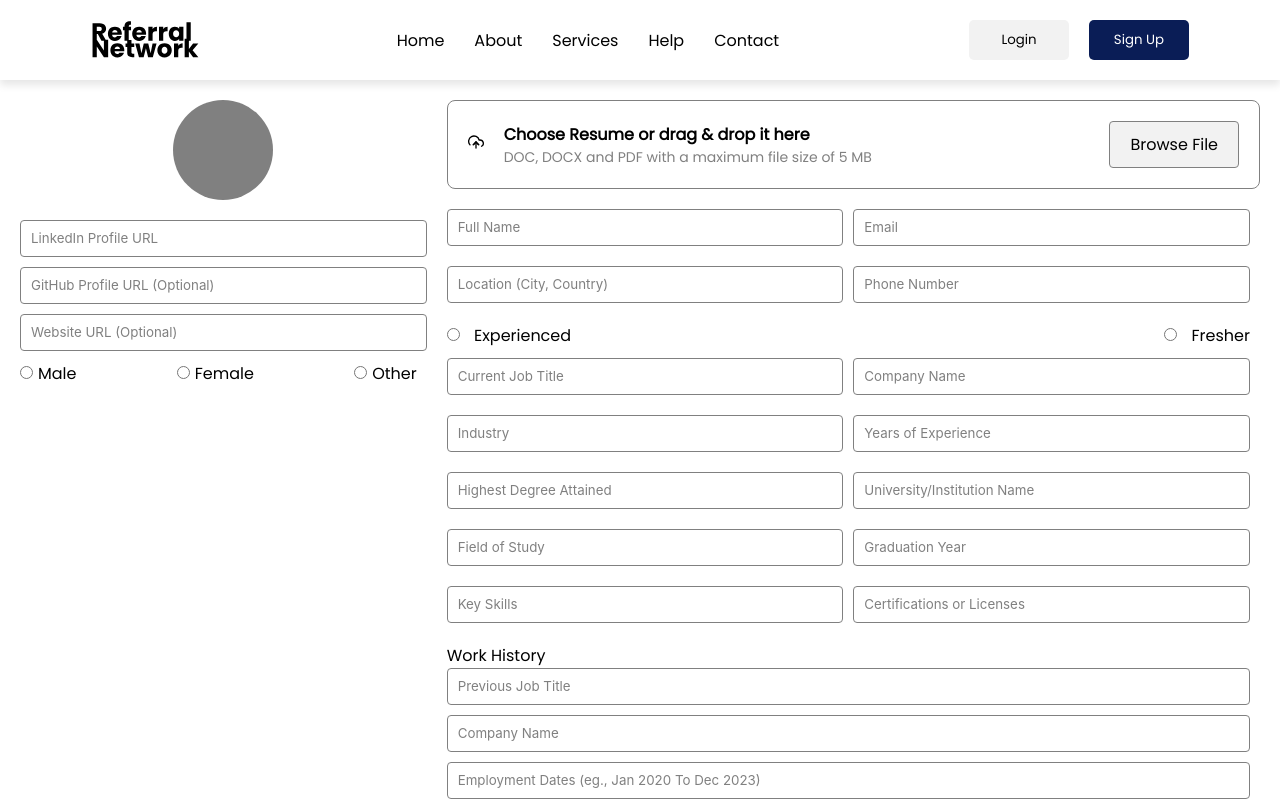
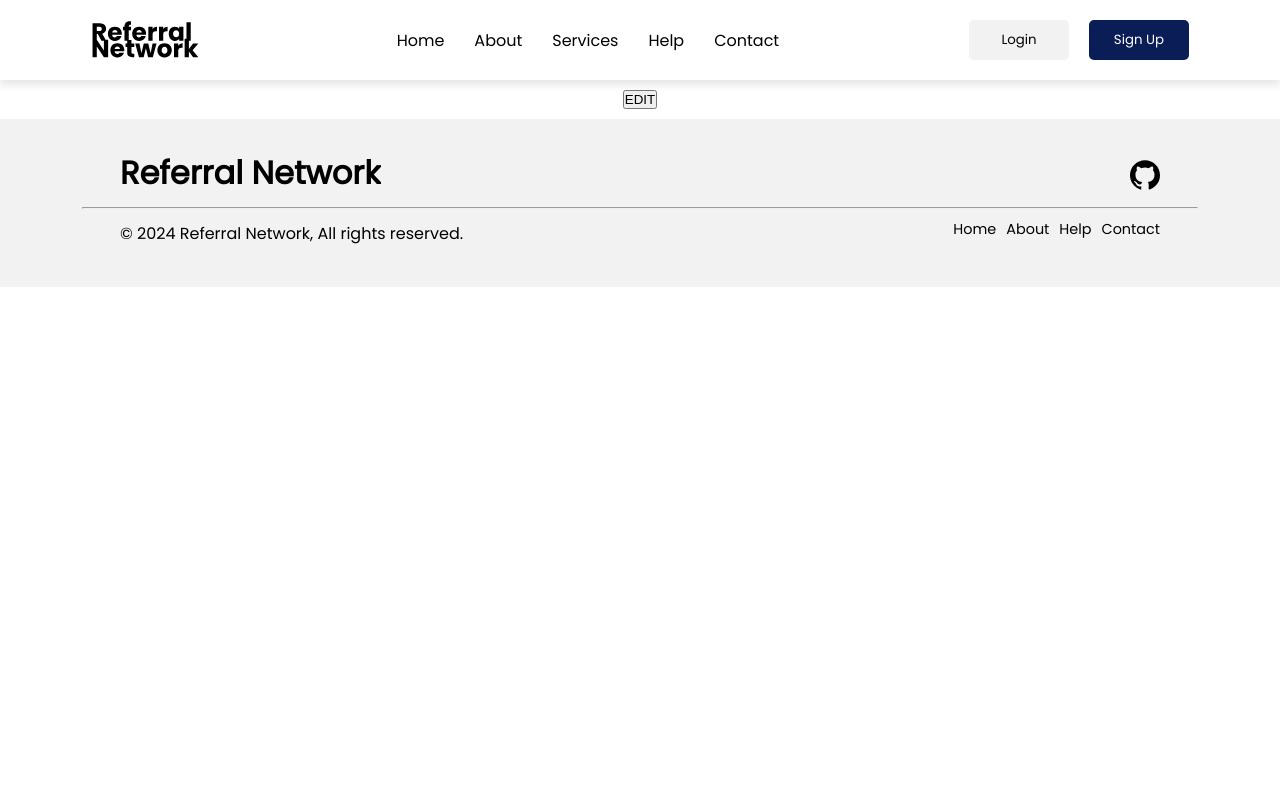
Before and after one commit to RutikKulkarni/ReferralNetworkHub, a React (Create React App) app in the folder frontend/: page /MyAccount in a window 1280 px wide. Shown: the top 801 px of the page. Built offline with nearby package versions, Linux system fonts and the light colour scheme.

Commit message:
Implemented EditAccountInfo page & their routes

```diff
--- a/frontend/src/App.jsx
+++ b/frontend/src/App.jsx
@@ -7,6 +7,7 @@ import Contact from "./pages/Contact/Contact";
 import Signup from "./pages/Signup/Signup";
 import Login from "./pages/Login/Login";
 import MyAccount from "./pages/MyAccount/MyAccount";
+import EditAccountInfo from "./pages/EditAccountInfo/EditAccountInfo";
 import ThemeProvider from "./context/ThemeProvider/ThemeProvider";
 
 export const Config = {
@@ -34,6 +35,8 @@ function App() {
           <Route path="/login" element={<Login />} />
           {/* Route for the MyAccount page */}
           <Route path="/MyAccount" element={<MyAccount />} />
+          {/* Route for the EditAccountInfo.module.css page */}
+          <Route path="/EditAccountInfo" element={<EditAccountInfo />} />
         </Routes>
       </ThemeProvider>
     </Router>
--- /dev/null
+++ b/frontend/src/pages/EditAccountInfo/EditAccountInfo.jsx
@@ -0,0 +1,21 @@
+import React, { useState } from "react";
+import Navbar from "../../components/Navbar/Navbar";
+import Footer from "../../components/Footer/Footer";
+import styles from "./EditAccountInfo.module.css";
+import Form from "../../components/Form/Form";
+
+/**
+ * Home component representing the Home page.
+ * @returns {JSX.Element} Home JSX element
+ */
+const EditAccountInfo = () => {
+  return (
+    <div>
+      <Navbar />
+      <Form />
+      <Footer />
+    </div>
+  );
+};
+
+export default EditAccountInfo;
--- a/frontend/src/pages/MyAccount/MyAccount.jsx
+++ b/frontend/src/pages/MyAccount/MyAccount.jsx
@@ -1,18 +1,22 @@
 import React, { useState } from "react";
+import { useNavigate } from "react-router-dom";
 import Navbar from "../../components/Navbar/Navbar";
 import Footer from "../../components/Footer/Footer";
 import styles from "./MyAccount.module.css";
-import Form from "../../components/Form/Form";
 
 /**
  * Home component representing the Home page.
  * @returns {JSX.Element} Home JSX element
  */
 const MyAccount = () => {
+  const navigate = useNavigate();
+  const handleEditAccountInfo = () => {
+    navigate("/EditAccountInfo");
+  };
   return (
     <div>
       <Navbar />
-      <Form />
+        <button onClick={handleEditAccountInfo} style={{ display: 'block', margin: '10px auto' }}>EDIT</button>
       <Footer />
     </div>
   );
```
Also changed, not shown: frontend/src/pages/EditAccountInfo/EditAccountInfo.module.css (added).
